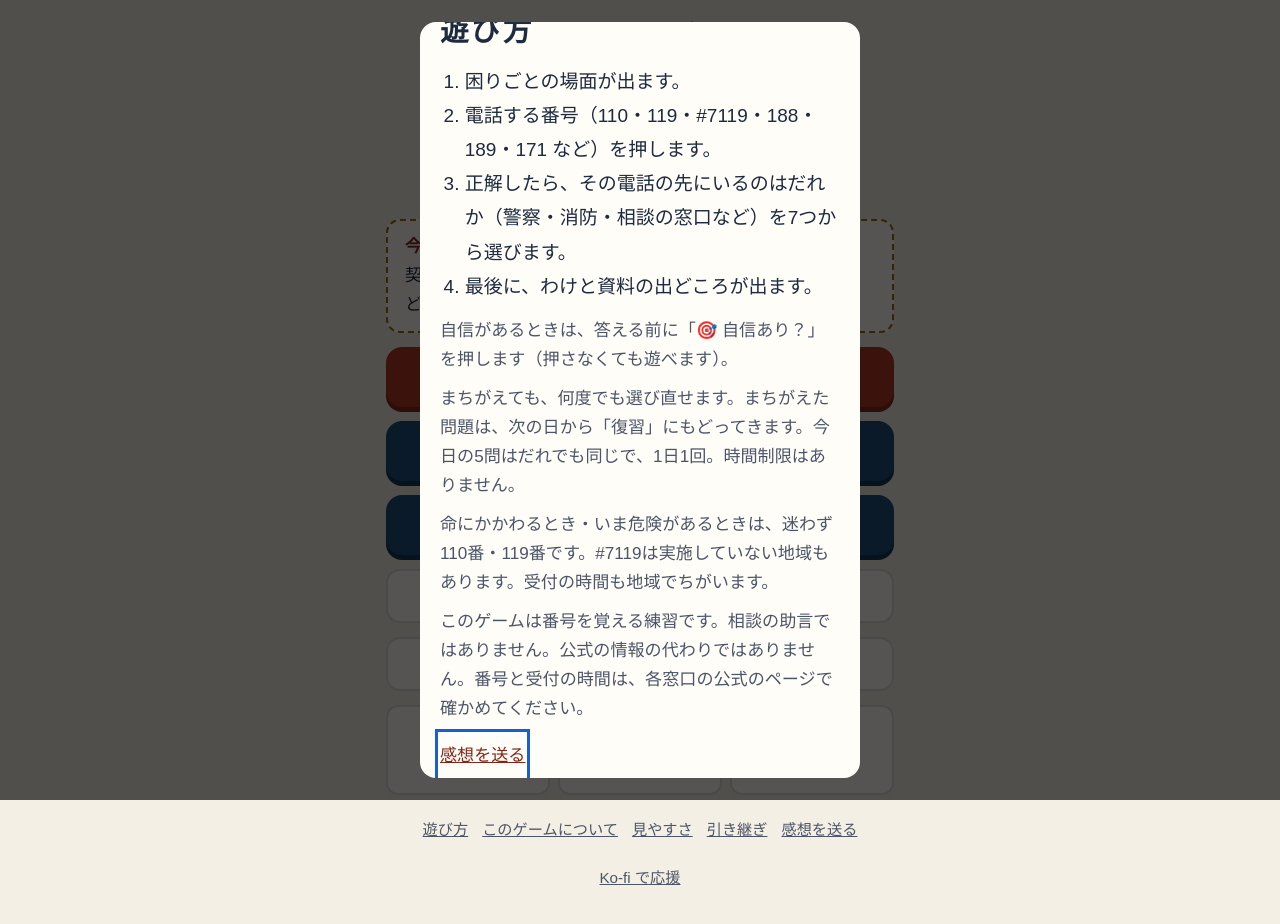
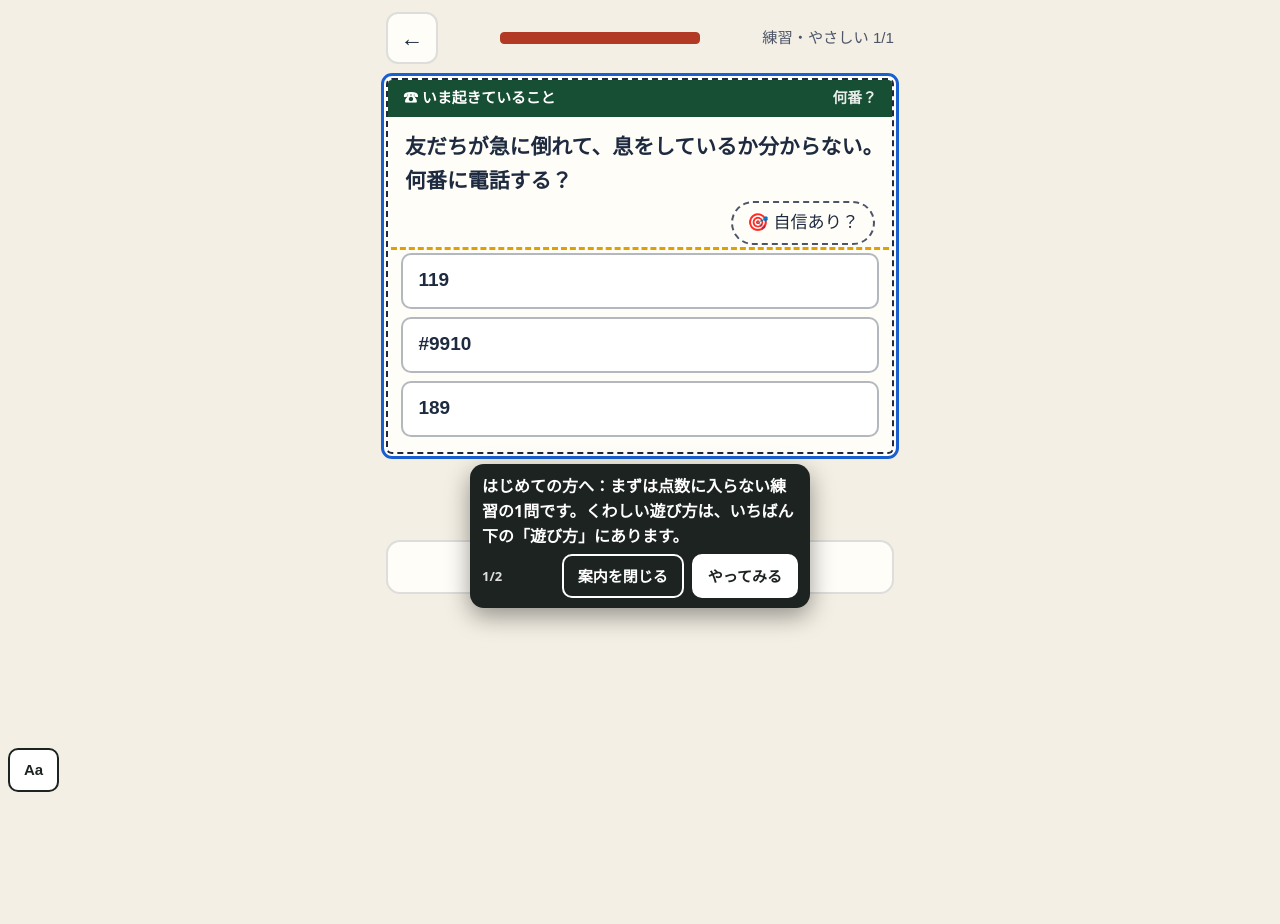
Before and after one commit to satou-aaaaa/nanban-soudan, a plain HTML site: page index.html in a window 1280 px wide. After the commit the page ends 800 px from the top, so only its background shows below. Drawn offline with Linux system fonts and the light colour scheme; a web font is replaced by a local one.

Commit message:
ひな形の共通部品を写す（shared-workflows 67f7985） (#5)
Co-authored-by: template-sync <41898283+github-actions[bot]@users.noreply.github.com>

```diff
--- a/index.html
+++ b/index.html
@@ -346,7 +346,8 @@ html.a11y-say body{padding-bottom:calc(64px + env(safe-area-inset-bottom,0px))!i
 //      （incidents/2026-11-21-hand-copied-helpers-drift.md）。
 //      あわせて、はじめて遊ぶ人への案内（吹き出し Core.coach）を足した。長い「遊び方」の窓の代わりに、練習の1問を遊びながら
 //      その場で一言ずつ教える（NN/g「Mobile Instructional Overlays」・Andersen ほか CHI 2012「The Impact of Tutorials on Games of Varying Complexity」）。
-//   3: 2026-11-22 吹き出しを出しているあいだ 0.4 秒ごとに場所を測り直す（古い場所に残って押す所を隠すことがあった）。ボタンの字を「案内を閉じる」に
+//   3: 2026-11-22 吹き出しを出しているあいだ 0.4 秒ごとに場所を測り直す（古い場所に残って押す所を隠すことがあった）。ボタンの字を「案内を閉じる」に。
+//      段の wait（その所が出るまで待つ）を足した。全ゲームの「はじめての練習」を sync-template の migrateFirstPlay が足すため
 //   2: 2026-11-22 感想フォームのゲーム名を、渡さなければ題（<title>）から入れる。sync-template が全ゲームを game-core に切り替える（migrateCore）ため
 // 決まり: 外へ通信しない。ゲームの関数の名前（toast・buzz など）は上書きしない（Core.toast などで呼ぶ）。
 (function () {
@@ -432,6 +433,7 @@ html.a11y-say body{padding-bottom:calc(64px + env(safe-area-inset-bottom,0px))!i
   //   sel   …… 吹き出しを付ける所。まだ画面に無いあいだは待つ（ゲームが画面を作り直しても付け直す）
   //   until …… その所が画面に出たら次へ進む（答えた・正解した など）。無ければ sel を押したら次へ
   //   button …… 押すと次へ進むボタンの字（読むだけの吹き出し）
+  //   wait  …… その所が画面に出るまで、この吹き出しは出さずに待つ（答えたあとにだけ「次へ」を指す など）
   //   pos   …… "below"（既定）か "above"。その側に場所が無ければ、ページを少し動かして場所を空ける（読む所を隠さないため）
   // 吹き出しは押す所を隠さない（上か下の空いたほうに出す）。「案内を閉じる」と Esc でいつでもやめられる。
   const coach = (() => {
@@ -466,7 +468,7 @@ html.a11y-say body{padding-bottom:calc(64px + env(safe-area-inset-bottom,0px))!i
       while (steps && i < steps.length && steps[i].until && find(steps[i].until)) i++;
       if (!steps) return;
       if (i >= steps.length) return stop(true);
-      const st = steps[i], el = find(st.sel);
+      const st = steps[i], el = st.wait && !find(st.wait) ? null : find(st.sel);
       if (!el) { box.hidden = true; mark(null); return; }
       box.hidden = false; mark(el);
       const fresh = shown !== i;
@@ -936,7 +938,7 @@ function home() {
   $("go-cal").onclick = () => cal();
   $("go-ach").onclick = achView;
   bindFooter();
-  if (!s.tut) openHow();
+  if (!s.tut) firstPlay();
 }
 function practiceMenu() {
   app.innerHTML = `<header><button class="icon" id="back" aria-label="もどる">←</button><h1>練習<small>今日の記録には入りません（番号帳には載ります）</small></h1></header>
@@ -947,6 +949,27 @@ function practiceMenu() {
   document.querySelectorAll(".lv button").forEach((b) => (b.onclick = () => startRun("p", +b.dataset.t)));
   bindFooter(); toTop();
 }
+// first-play:begin（shared-workflows の scripts/sync-template.mjs が足した。直すときはひな形を直す）
+// はじめての人：長い「遊び方」の窓を出さず、点数に入らない練習の1問を遊びながら、吹き出しで一言ずつ教える（game-core の Core.coach）。
+// 「見た」は始めたその場で残す（途中でやめても、次からはふつうに始まる。くわしい遊び方はいつでもいちばん下の「遊び方」から）
+const FIRST_STEPS = [
+  { sel: "#choices", button: "やってみる", text: "はじめての方へ：まずは点数に入らない練習の1問です。くわしい遊び方は、いちばん下の「遊び方」にあります。" },
+  { sel: "#next", wait: ".verdict", text: "できました。わけを読んだら、ここを押して進みます。" },
+];
+function firstPlay() {
+  save((s) => { s.tut = true; });
+  // 練習の入り口を開いて、いちばん上（いちばんやさしい）を押す。無ければ前の形（遊び方の窓）にもどす
+  practiceMenu();
+  const b = document.querySelector(".lv button");
+  if (!window.Core || !Core.coach || !b) { home(); return openHow(); }
+  b.click();
+  // 練習は1問だけにする（数を減らしてから描き直す）
+  save((s) => { const r = s.runs && s.runs.p; if (r && Array.isArray(r.list)) r.list = r.list.slice(0, 1); });
+  play();
+  // 案内を閉じた（Esc も）ら、1問の練習の途中経過を残さずにホームへ（ふだんの練習の「続きから」を出さない）
+  Core.coach.start(FIRST_STEPS, { home, onEnd: (done) => { if (done === false) { save((s) => { const r = s.runs && s.runs.p; if (r && !(r.res || []).length) delete s.runs.p; }); home(); } } });
+}
+// first-play:end
 function startRun(mode, opt) {
   const k = todayKey(); let ng = false;
   save((s) => {
```
Also changed, not shown: qa/run.mjs (+6 -5 lines).
